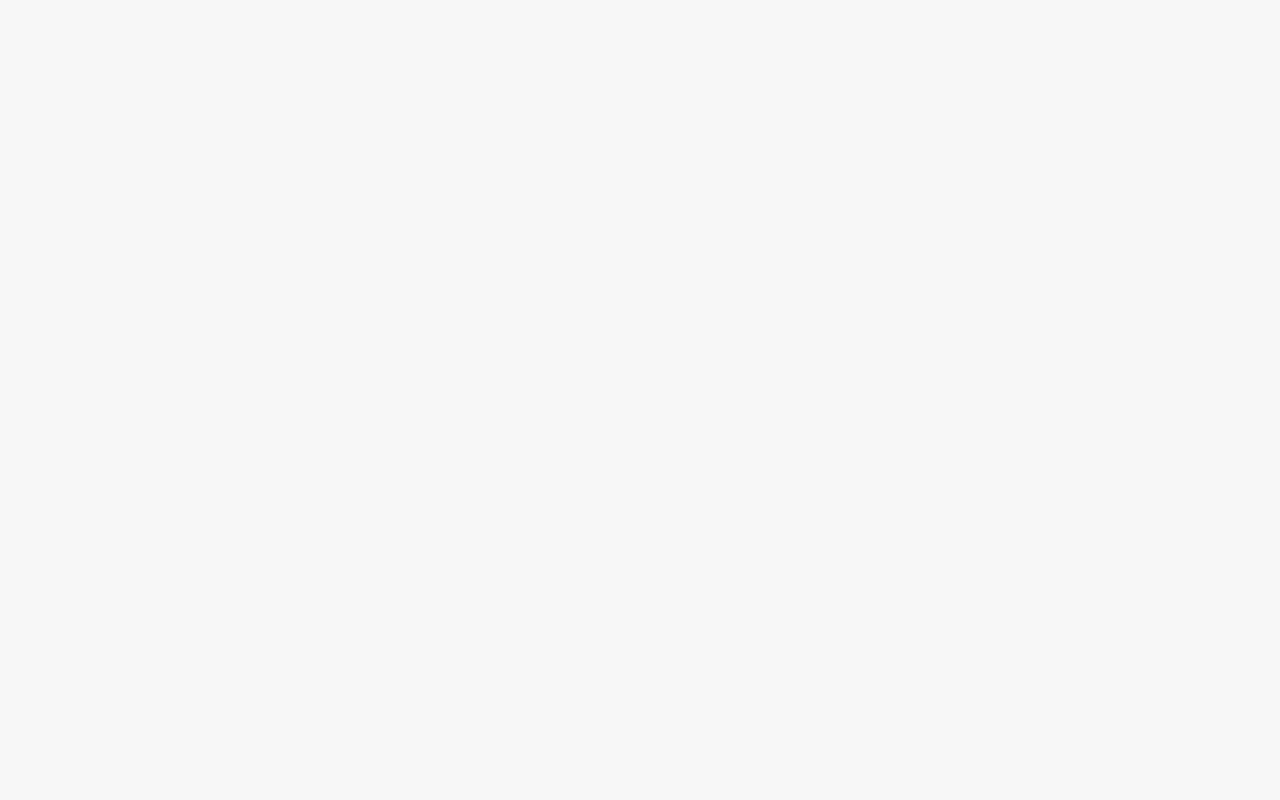
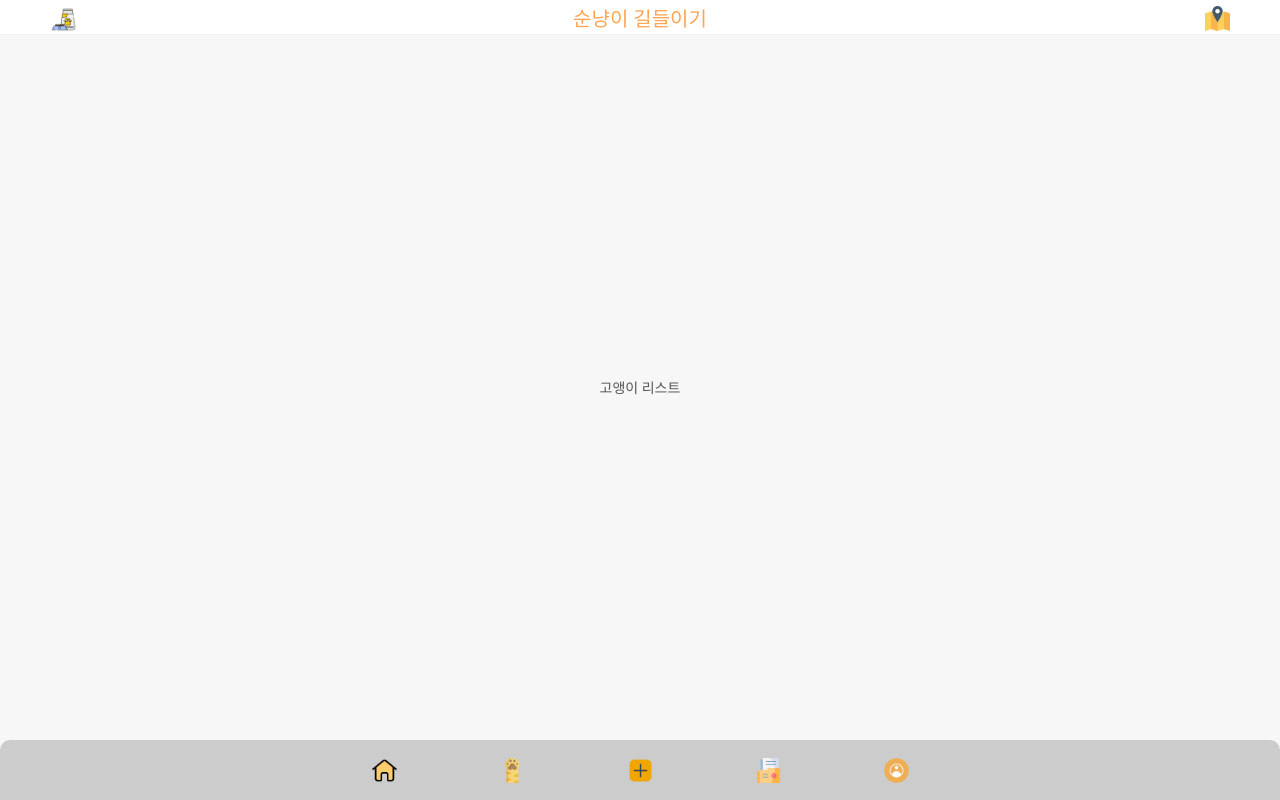
Before and after one commit to degull/soon_nyang, a React (Create React App) app: page /List/List in a window 1280 px wide. Before the commit this address had no page. Built offline with nearby package versions, Linux system fonts and the light colour scheme; a web font is replaced by a local one.

Commit message:
menubar 페이지 구현

```diff
--- a/src/App.js
+++ b/src/App.js
@@ -4,6 +4,10 @@ import { BrowserRouter, Routes, Route, Outlet } from 'react-router-dom';
 import Main from './components/Main/Main';
 import Map from './components/Map/Map';
 import Food from './components/Food/Food';
+import Hospital from './routes/Hospital/Hospital';
+import List from './routes/List/List';
+import Write from './routes/Write/Write';
+import User from './routes/User/User';
 
 const App = () => {
   return (
@@ -15,6 +19,12 @@ const App = () => {
         {/* header 링크 */}
         <Route path="/Map/Map" element={<Map />} />
         <Route path="/Food/Food" element={<Food />} />
+
+        {/* menu 링크 */}
+        <Route path="/List/List" element={<List />} />
+        <Route path="/Write/Write" element={<Write />} />
+        <Route path="/Hospital/Hospital" element={<Hospital />} />
+        <Route path="/User/User" element={<User />} />
       </Routes>
     </BrowserRouter>
   );
--- a/src/components/Main/Main.js
+++ b/src/components/Main/Main.js
@@ -1,13 +1,11 @@
 
 
 import React, { useState, useEffect } from 'react';
-import { useNavigate } from 'react-router-dom';  // Import useNavigate
 import * as S from './Main.styled';
 import Header from '../Header/Header';
 import Menu from '../Menu/Menu';
 
 export default function Main() {
-  const navigate = useNavigate();
 
   return (
     <S.Wrapper>
--- a/src/components/Menu/Menu.js
+++ b/src/components/Menu/Menu.js
@@ -1,16 +1,31 @@
 import React from 'react';
 import * as S from './Menu.styled';
+import { Link } from 'react-router-dom';
 
 
 const Menu = () => {
     return (
         <S.Wrapper>
             <S.MenuContainer>
-            <S.Icon src="/img/home.png" alt="Home" />
-            <S.Icon src="/img/list.png" alt="List" />
-            <S.Icon src="/img/write.png" alt="Write" />
-            <S.Icon src="/img/hospital.png" alt="Hospital" />
-            <S.Icon src="/img/user.png" alt="User" />
+                <Link to="/">
+                    <S.Icon src="/img/home.png" alt="Home" />
+                </Link>
+
+                <Link to="/List/List">
+                    <S.Icon src="/img/list.png" alt="List" />
+                </Link>
+
+                <Link to="/Write/Write">
+                    <S.Icon src="/img/write.png" alt="Write" />
+                </Link>
+
+                <Link to="/Hospital/Hospital">
+                    <S.Icon src="/img/hospital.png" alt="Hospital" />
+                </Link>
+
+                <Link to="/User/User">
+                    <S.Icon src="/img/user.png" alt="User" />
+                </Link>
             </S.MenuContainer>
         </S.Wrapper>
     );
--- a/src/components/Menu/Menu.styled.js
+++ b/src/components/Menu/Menu.styled.js
@@ -21,7 +21,7 @@ export const MenuContainer = styled.div`
   @media (min-width: 390px) {
     width: 100%;
     max-width: none;
-    justify-content: space-around; /* Equal spacing between icons */
+    justify-content: space-around;
   }
 
   @media (min-width: 600px) {
@@ -45,5 +45,3 @@ export const Icon = styled.img`
   width: 25px;
   height: 25px;
 `;
-
-// ... rest of the styled components
--- /dev/null
+++ b/src/routes/Hospital/Hospital.js
@@ -0,0 +1,17 @@
+import React from 'react';
+import * as S from './Hospital.styled';
+import Header from '../../components/Header/Header';
+import Menu from '../../components/Menu/Menu';
+
+
+const Hospital = () => {
+    return (
+        <S.Wrapper>
+            <Header />
+                <h1>병원정보/질병진단</h1>
+            <Menu />
+        </S.Wrapper>
+    );
+};
+
+export default Hospital;
--- /dev/null
+++ b/src/routes/Hospital/Hospital.styled.js
@@ -0,0 +1,9 @@
+import styled from "@emotion/styled";
+
+export const Wrapper = styled.div`
+  display: flex;
+  flex-direction: column;
+  align-items: center;
+  justify-content: space-between;
+  min-height: 100vh;
+`;
--- /dev/null
+++ b/src/routes/List/List.js
@@ -0,0 +1,16 @@
+import React from 'react';
+import * as S from './List.styled';
+import Header from '../../components/Header/Header';
+import Menu from '../../components/Menu/Menu';
+
+const List = () => {
+    return (
+        <S.Wrapper>
+            <Header />
+                <h1>고앵이 리스트</h1>
+            <Menu />
+        </S.Wrapper>
+    );
+};
+
+export default List;
--- /dev/null
+++ b/src/routes/List/List.styled.js
@@ -0,0 +1,9 @@
+import styled from "@emotion/styled";
+
+export const Wrapper = styled.div`
+  display: flex;
+  flex-direction: column;
+  align-items: center;
+  justify-content: space-between;
+  min-height: 100vh;
+`;
--- /dev/null
+++ b/src/routes/User/User.js
@@ -0,0 +1,16 @@
+import React from 'react';
+import * as S from './User.styled';
+import Header from '../../components/Header/Header';
+import Menu from '../../components/Menu/Menu';
+
+const User = () => {
+    return (
+        <S.Wrapper>
+            <Header />
+                <h1>사용자</h1>
+            <Menu />
+        </S.Wrapper>
+    );
+};
+
+export default User;
--- /dev/null
+++ b/src/routes/User/User.styled.js
@@ -0,0 +1,9 @@
+import styled from "@emotion/styled";
+
+export const Wrapper = styled.div`
+  display: flex;
+  flex-direction: column;
+  align-items: center;
+  justify-content: space-between;
+  min-height: 100vh;
+`;
--- /dev/null
+++ b/src/routes/Write/Write.js
@@ -0,0 +1,16 @@
+import React from 'react';
+import * as S from './Write.styled';
+import Header from '../../components/Header/Header';
+import Menu from '../../components/Menu/Menu';
+
+const Write = () => {
+    return (
+        <S.Wrapper>
+            <Header />
+                <h1>글쓰기</h1>
+            <Menu />
+        </S.Wrapper>
+    );
+};
+
+export default Write;
--- /dev/null
+++ b/src/routes/Write/Write.styled.js
@@ -0,0 +1,9 @@
+import styled from "@emotion/styled";
+
+export const Wrapper = styled.div`
+  display: flex;
+  flex-direction: column;
+  align-items: center;
+  justify-content: space-between;
+  min-height: 100vh;
+`;
```
